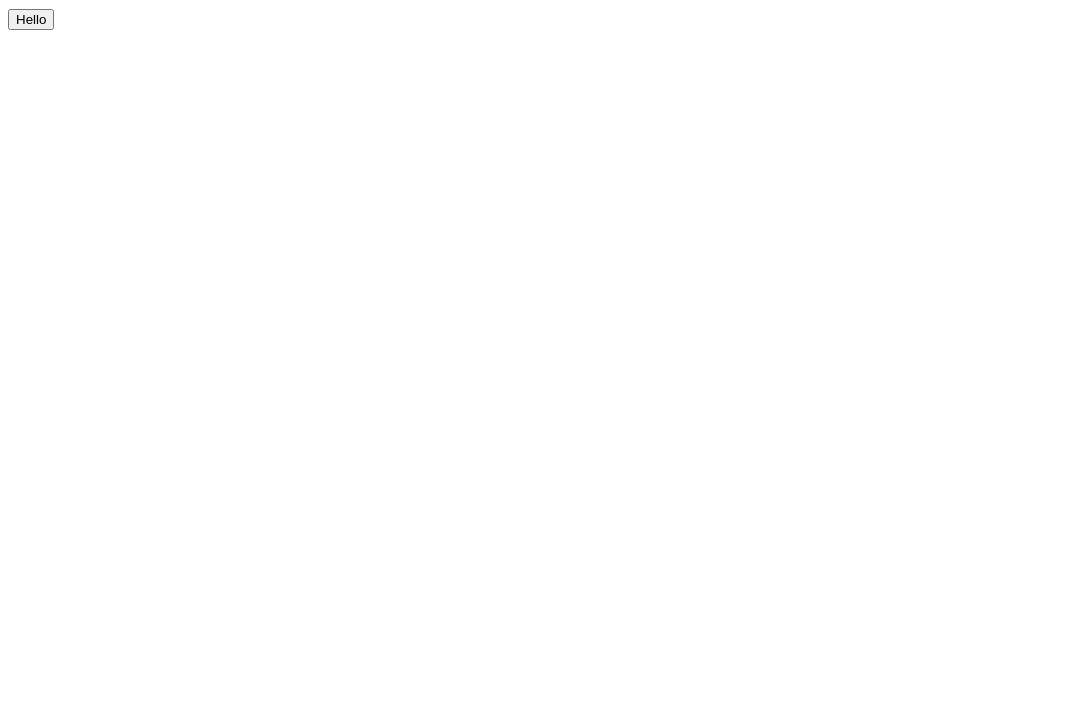
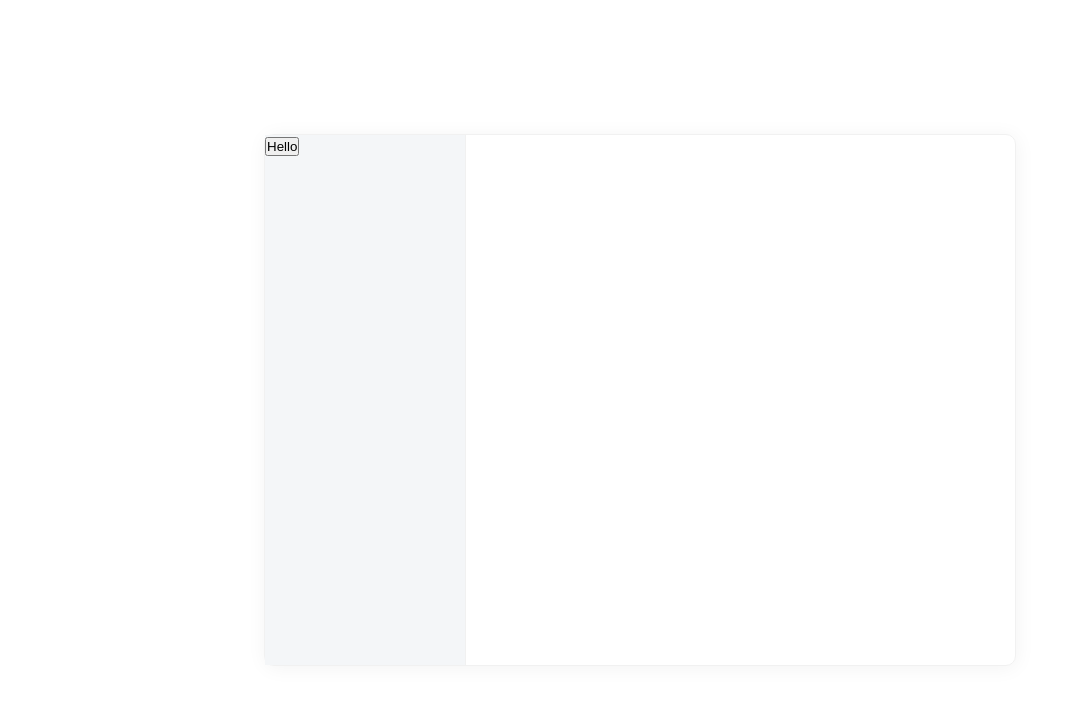
Before and after one commit to VadimKorobec/React-todo-list, a React (Create React App) app: page / in a window 1280 px wide. Shown: the top 704 px of the page, without its empty margins (0-1071 px from the left). Built offline with nearby package versions, Linux system fonts and the light colour scheme.

Commit message:
Update index.scss

```diff
--- a/src/index.scss
+++ b/src/index.scss
@@ -1,5 +1,31 @@
+* {
+  margin: 0;
+  padding: 0;
+  list-style: none;
+  outline: none;
+}
+
 body {
   font-family: -apple-system, system-ui, sans-serif;
   -webkit-font-smoothing: antialiased;
   -moz-osx-font-smoothing: grayscale;
 }
+
+.todo {
+  position: absolute;
+  left: 50%;
+  top: 50%;
+  width: 750px;
+  height: 530px;
+  transform: translate(-50%, -50%);
+  box-shadow: 1px 2px 20px #f3f3f3;
+  border-radius: 10px;
+  border: 1px solid #f1f1f1;
+
+  &__sidebar {
+    background-color: #f4f6f8;
+    width: 200px;
+    height: 100%;
+    border-right: 1px solid #f1f1f1;
+  }
+}
```
